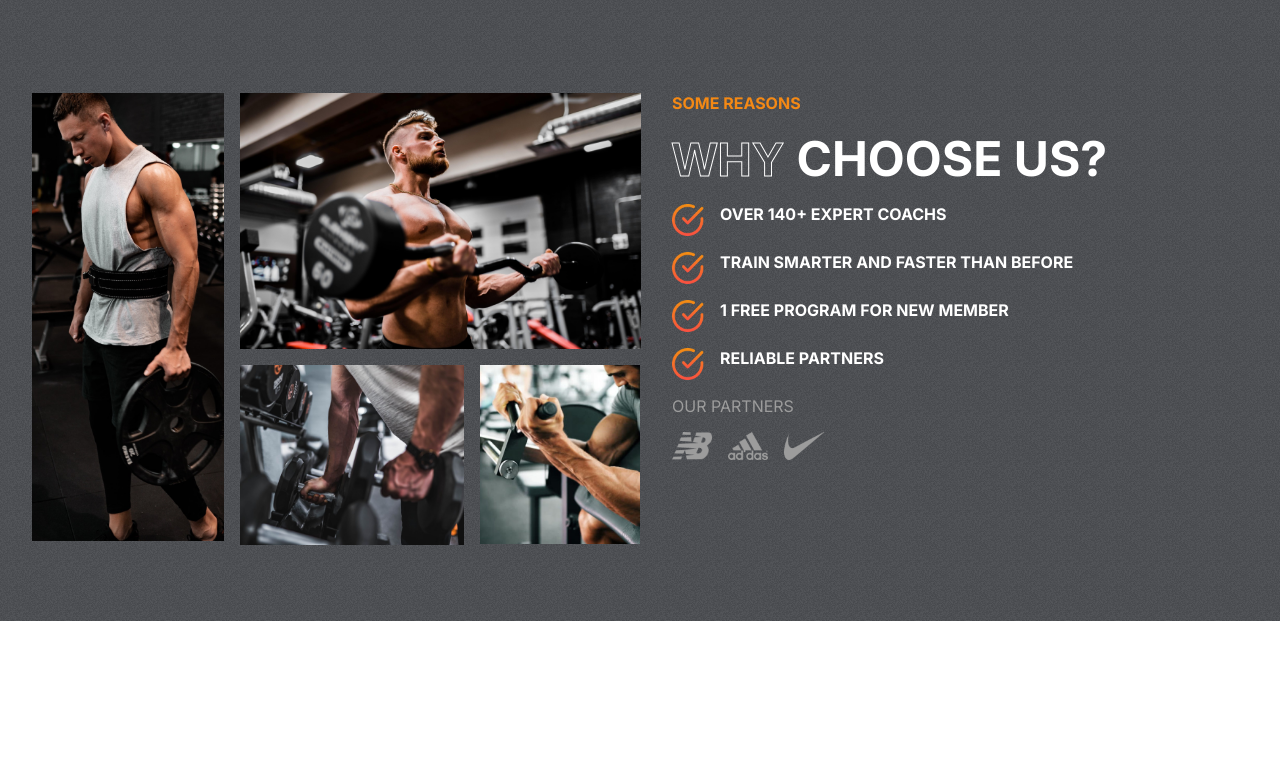
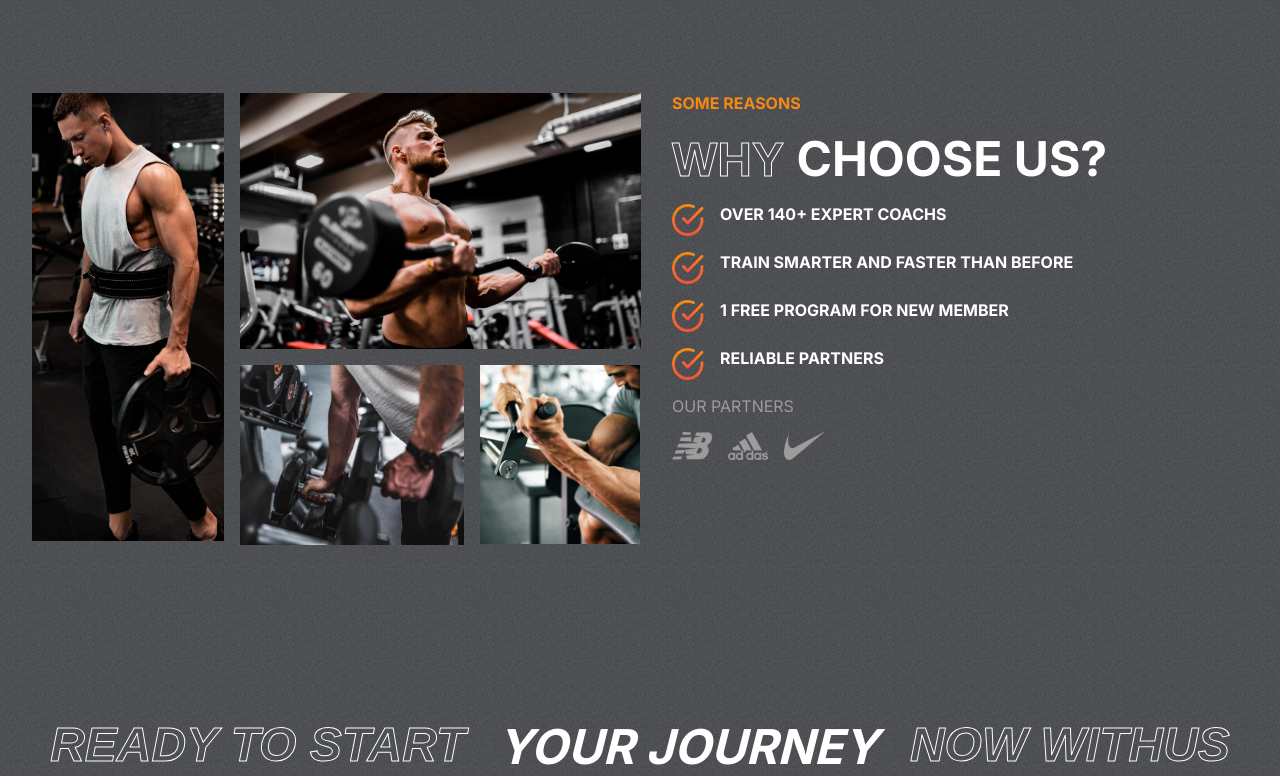
Before and after one commit to 404Bappy/FitnessRevolution-APP, a React (Create React App) app: page / in a window 1280 px wide. Shown: the part 1174-1950 px from the top of the page. Before the commit the page ends 1795 px from the top, so only its background shows below. Built offline with nearby package versions, Linux system fonts and the light colour scheme.

Commit message:
first commit

```diff
--- a/src/App.js
+++ b/src/App.js
@@ -1,5 +1,6 @@
 import "./App.css";
 import Hero from "./Components/Hero/Hero";
+import Plans from "./Components/Plans/Plans";
 import Programs from "./Components/Programs/Programs";
 import Reasons from "./Components/Reasons/Reasons";
 function App() {
@@ -8,6 +9,7 @@
       <Hero />
       <Programs />
       <Reasons />
+      <Plans />
     </div>
   );
 }
--- /dev/null
+++ b/src/Components/Plans/Plans.js
@@ -0,0 +1,16 @@
+import React from "react";
+import "./Plans.css";
+
+const Plans = () => {
+  return (
+    <div className="plans-container">
+      <div className="programs-header" style={{ gap: "2rem " }}>
+        <span className="strokeText">READY TO START</span>
+        <span>YOUR JOURNEY</span>
+        <span className="strokeText">NOW WITHUS</span>
+      </div>
+    </div>
+  );
+};
+
+export default Plans;
```
Also changed, not shown: src/Components/Plans/Plans.css (added).
